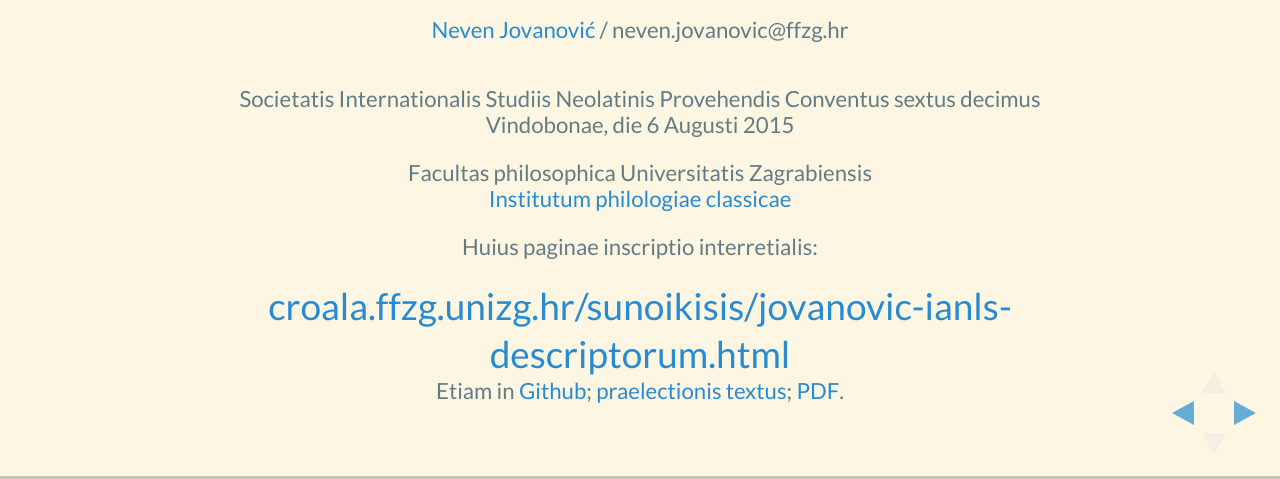
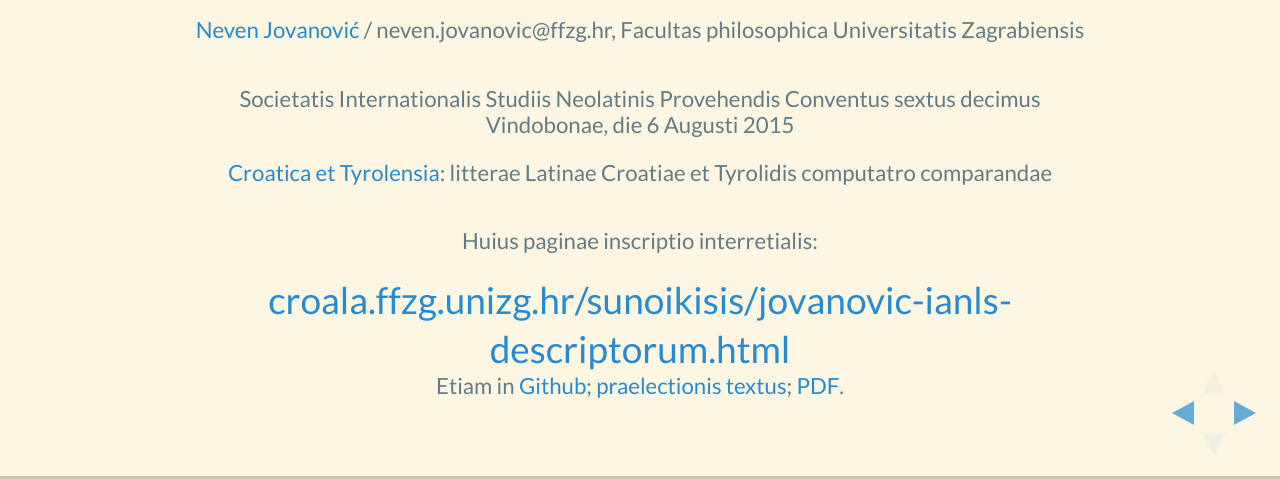
Before and after one commit to nevenjovanovic/sunoikisis11-reveal, a website: page jovanovic-ianls-descriptorum.html in a window 1280 px wide. Shown: the part 321-800 px from the top of the page. Drawn offline with Linux system fonts and the light colour scheme.

Commit message:
Add Croatica et Tyrolensia address.

```diff
--- a/jovanovic-ianls-descriptorum.html
+++ b/jovanovic-ianls-descriptorum.html
@@ -44,12 +44,12 @@
 					<h3>De scriptorum in Croatia et in Tyrolide</h3>
 					<h1>numeris et saeculis</h1>
 					<p>
-						<small><a href="http://orcid.org/0000-0002-9119-399X">Neven Jovanović</a> / neven.jovanovic@ffzg.hr</small>
+						<small><a href="http://orcid.org/0000-0002-9119-399X">Neven Jovanović</a> / neven.jovanovic@ffzg.hr, Facultas philosophica Universitatis Zagrabiensis</small>
 					</p>
 <p>
 						<small>Societatis Internationalis Studiis Neolatinis Provehendis Conventus sextus decimus<br/>Vindobonae, die 6 Augusti 2015</small></p>
-<p>
-						<small>Facultas philosophica Universitatis Zagrabiensis<br/><a href="http://www.ffzg.unizg.hr/klafil">Institutum philologiae classicae</a></small></p>
+						<p>
+						<small><a href="http://www.ffzg.unizg.hr/klafil/dokuwiki/doku.php/z:croatica-et-tyrolensia">Croatica et Tyrolensia</a>: litterae Latinae Croatiae et Tyrolidis computatro comparandae</small></p>
 						<p><small>Huius paginae inscriptio interretialis:</small><br/>
 						<a href="http://croala.ffzg.unizg.hr/sunoikisis/modruski-izdanje.html">croala.ffzg.unizg.hr/sunoikisis/jovanovic-ianls-descriptorum.html</a><br/>
 <small>Etiam in <a href="https://github.com/nevenjovanovic/sunoikisis11-reveal">Github</a>; <a href="2015-08-ianls-jovanovic.html">praelectionis textus</a>; <a href="http://mojoblak.srce.hr/public.php?service=files&t=a080d580b617b505209ef94b8c594717">PDF</a>.
```
